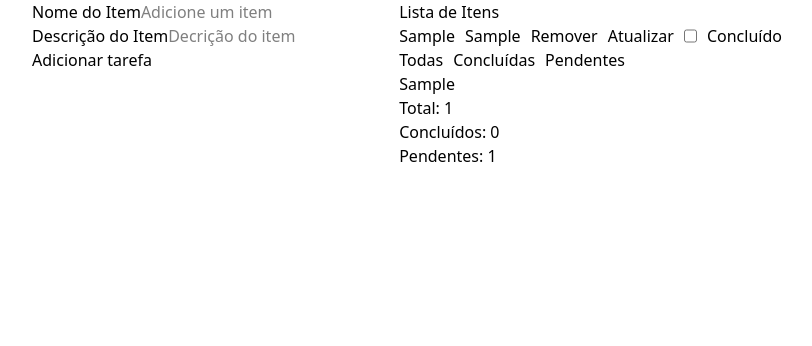
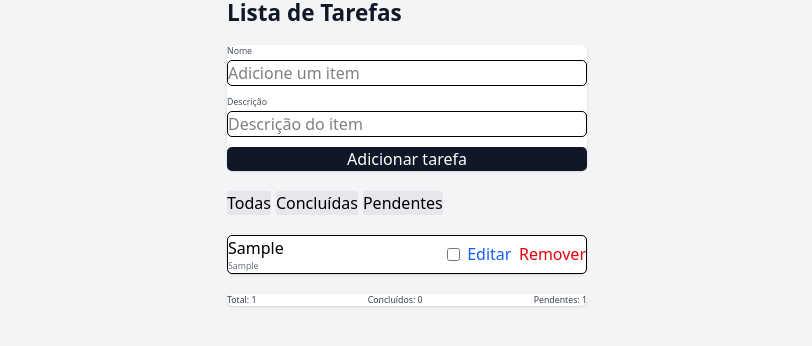
Before and after one commit to matsoaresp/tarefas-front, a Next.js app: page /listar-itens in a window 1280 px wide. Both pictures are taken after typing "Sample", "Sample" into the empty fields and a click on the button "Adicionar tarefa". Shown: the top 346 px of the page, without its empty margins (233-1045 px from the left). Built offline with nearby package versions, Linux system fonts and the light colour scheme.

Commit message:
feat: estilização

```diff
--- a/src/app/(pratica)/listar-itens/components/ListarItens.tsx
+++ b/src/app/(pratica)/listar-itens/components/ListarItens.tsx
@@ -1,5 +1,4 @@
 import { useState } from "react";
-
 
 interface Itens {
   id: number;
@@ -15,8 +14,8 @@ export function ListarItens() {
   const [itens, setItens] = useState<Itens[]>([])
   const [isEditing, setIsEditing] = useState<number | null>(null)
   const totalItens = itens.length;
-    const totalCompleted = itens.filter((item) => item.completed === true).length;
-    const totalPending = itens.filter((item) => item.completed === false).length;
+  const totalCompleted = itens.filter((item) => item.completed).length;
+  const totalPending = itens.filter((item) => !item.completed).length;
 
   const handleAddItens = () => {
     if (!name && !description) return
@@ -34,14 +33,12 @@ export function ListarItens() {
   }
 
   const handleRemoveItens = (id: number) => {
-
     const remove = itens.filter((i) => i.id !== id)
     setItens(remove)
     localStorage.setItem("itens", JSON.stringify(remove))
   }
 
   const handleUpdateItens = (id: number) => {
-
     const item = itens.find((t) => t.id === id)
 
     if (item) {
@@ -52,14 +49,12 @@ export function ListarItens() {
   };
 
   const filterItens = itens.filter((item) => {
-
-        if (filter === "completed") return item.completed === true;
-        if (filter === "pending") return item.completed === false;
+    if (filter === "completed") return item.completed;
+    if (filter === "pending") return !item.completed;
     return true;
   });
 
   const handleSaveItem = (id:number) => {
-
     const updated = itens.map((item) =>
       item.id === id ? {...item, name, description} : item);
 
@@ -72,7 +67,6 @@ export function ListarItens() {
   }
 
   const handleSubmit = () => {
-
     if(isEditing !== null){
       handleSaveItem(isEditing);
     }else {
@@ -87,114 +81,129 @@ export function ListarItens() {
     );
 
     setItens(updated)
+  }
 
-    }
   return (
-        <div className="flex justify-center">
-            <div>
-            <div>
-                <label htmlFor="">Nome do Item</label>
+    <div className="min-h-screen bg-gray-100 flex justify-center py-16 px-4">
+      <div className="w-full max-w-xl flex flex-col gap-8">
+
+        <h1 className="text-4xl font-bold text-gray-900">Lista de Tarefas</h1>
+
+        <div className="bg-white p-6 rounded-xl shadow flex flex-col gap-4">
+
+          <div className="flex flex-col gap-1">
+            <label className="text-sm text-gray-600">Nome</label>
             <input
+              className="border rounded-lg px-3 py-2"
               placeholder="Adicione um item"
               value={name}
               onChange={(e) => setName(e.target.value)}
-                    type="text" />
+              type="text"
+            />
           </div>
 
-
-            <label htmlFor="">Descrição do Item</label>
+          <div className="flex flex-col gap-1">
+            <label className="text-sm text-gray-600">Descrição</label>
             <input
-                placeholder="Decrição do item"
+              className="border rounded-lg px-3 py-2"
+              placeholder="Descrição do item"
               value={description}
               onChange={(e) => setDescription(e.target.value)}
-                type="text" />
+              type="text"
+            />
+          </div>
 
-
-                <div>
           <button
             onClick={handleSubmit}
+            className="bg-gray-900 text-white rounded-lg py-2 hover:bg-gray-800 transition"
           >
             {isEditing !== null ? "Atualizar tarefa" : "Adicionar tarefa"}
           </button>
         </div>
-                </div>
-            <div>
 
-                <div>
-                    <div>
-                        <h2>
-                            Lista de Itens
-                        </h2>
+        <div className="flex gap-2">
+          <button
+            className="px-3 py-1 bg-gray-200 rounded"
+            onClick={() => setFilter("all")}
+          >
+            Todas
+          </button>
+          <button
+            className="px-3 py-1 bg-gray-200 rounded"
+            onClick={() => setFilter("completed")}
+          >
+            Concluídas
+          </button>
+          <button
+            className="px-3 py-1 bg-gray-200 rounded"
+            onClick={() => setFilter("pending")}
+          >
+            Pendentes
+          </button>
         </div>
 
-                  {itens.length === 0 ? (
-                    <div>
-                        <p>Nenhum item por aqui ainda</p>
-                    </div>
-                  ): (
-                    <ul>
-                    {itens.map((item) => (
-                        <li className="flex gap-4 "
+        <div className="bg-white rounded-xl shadow p-4">
+          {filterItens.length === 0 ? (
+            <p className="text-gray-500 text-center py-6">
+              Nenhum item por aqui ainda
+            </p>
+          ) : (
+            <ul className="flex flex-col gap-3">
+              {filterItens.map((item) => (
+                <li
                   key={item.id}
+                  className="flex justify-between items-center border rounded-lg p-3"
                 >
+                  <div className="flex flex-col">
+                    <span
+                      className={`font-medium ${
+                        item.completed ? "line-through text-gray-400" : ""
+                      }`}
+                    >
+                      {item.name}
+                    </span>
 
-                        <div>
-                            {item.name}
-                        </div>
-                        <div>
+                    <span className="text-sm text-gray-500">
                       {item.description}
+                    </span>
                   </div>
 
+                  <div className="flex items-center gap-3">
+
+                    <input
+                      type="checkbox"
+                      checked={item.completed}
+                      onChange={() => handleCompleted(item.id)}
+                    />
+
                     <button
-                    type="button"
+                      onClick={() => handleUpdateItens(item.id)}
+                      className="text-blue-600 hover:underline"
+                    >
+                      Editar
+                    </button>
+
+                    <button
                       onClick={() => handleRemoveItens(item.id)}
+                      className="text-red-600 hover:underline"
                     >
                       Remover
                     </button>
 
-
-                    <button
-                        type="button"
-                        onClick={() => handleUpdateItens(item.id)}
-                    >
-                        Atualizar
-                    </button>
-
-                    <input type="checkbox"
-                    checked= {item.completed}
-                    onChange={() => handleCompleted(item.id)}
-                    />
-
-                    <span>Concluído</span>
-
-                        </li>
-                    ))}
-
-                    </ul>
-                  )}
-
-
-                    <div className="flex gap-4">
-                    <button onClick={() => setFilter("all")}>Todas</button>
-                    <button onClick={() => setFilter("completed")}>Concluídas</button>
-                    <button onClick={() => setFilter("pending")}>Pendentes</button>
-
-
                   </div>
-
-                    <ul>
-                        {filterItens.map((item) => (
-                            <li key={item.id}>
-                                {item.name}
                 </li>
               ))}
             </ul>
+          )}
+        </div>
 
-                    <p>Total: {totalItens}</p>
-                    <p>Concluídos: {totalCompleted}</p>
-                    <p>Pendentes: {totalPending}</p>
+        <div className="flex justify-between text-sm text-gray-700 bg-white p-4 rounded-xl shadow">
+          <span>Total: {totalItens}</span>
+          <span>Concluídos: {totalCompleted}</span>
+          <span>Pendentes: {totalPending}</span>
+        </div>
+
       </div>
     </div>
-        </div>
-    )
+  );
 }
```
Lines whose indentation alone changed are shown as unchanged.
